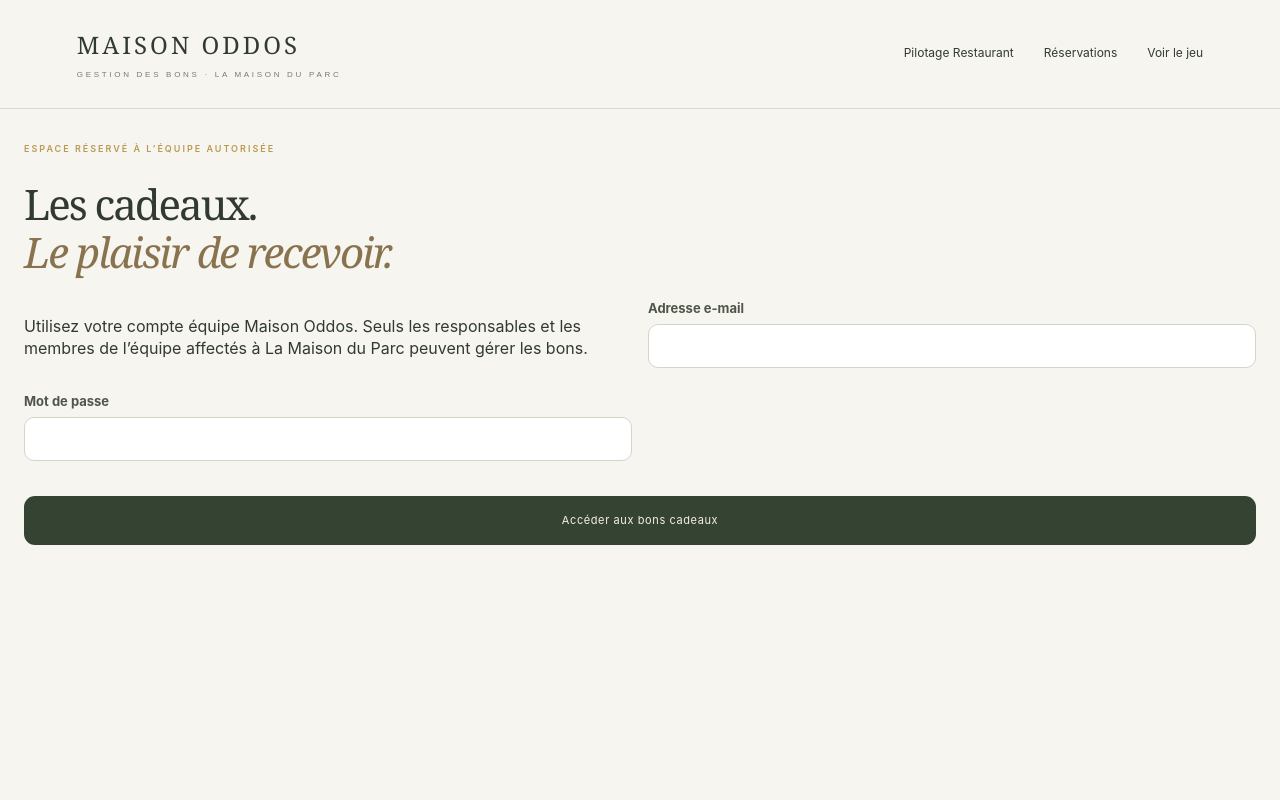
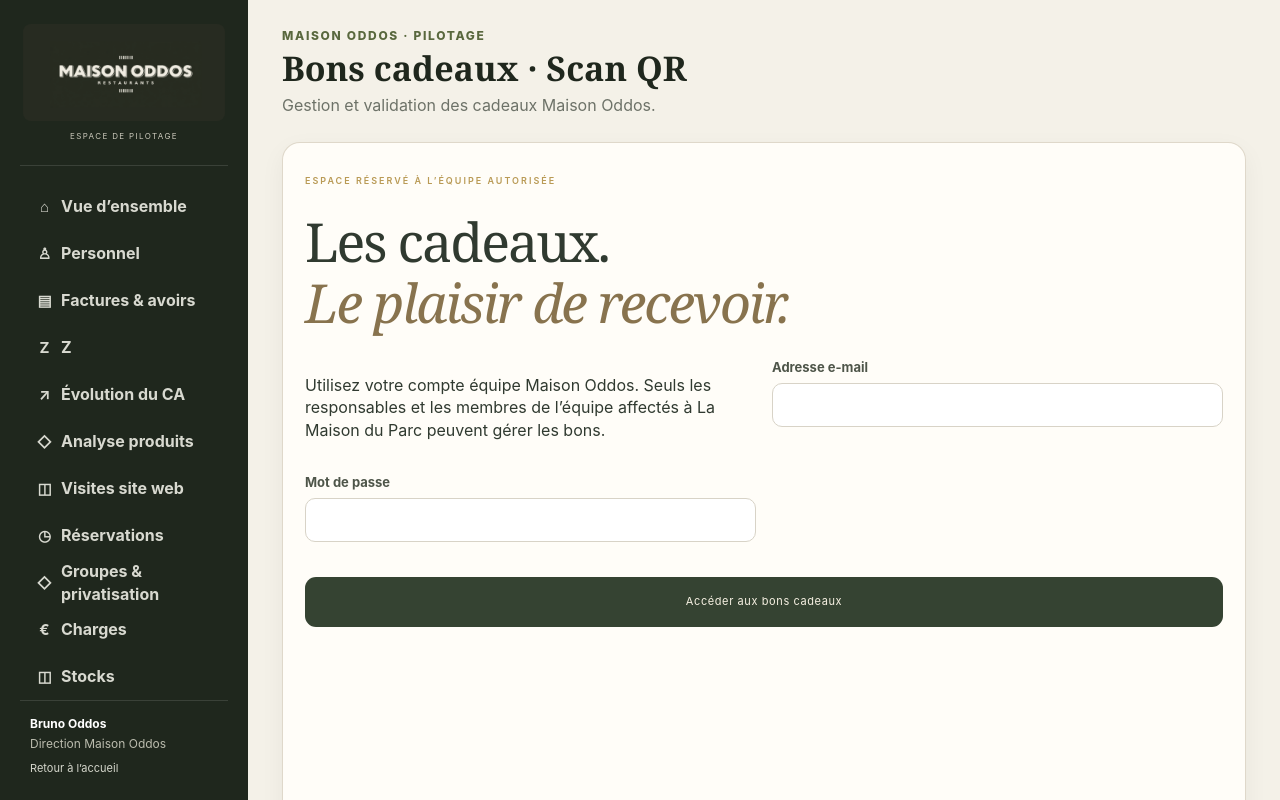
Before and after one commit to bodddos-create/MAISON-ODDOS, a Next.js app: page /bons-cadeaux in a window 1280 px wide. Shown: the top 800 px of the page. Built offline with nearby package versions, Linux system fonts and the light colour scheme.

Commit message:
Use shared Pilotage frame for gift management

```diff
--- a/app/bons-cadeaux/page.js
+++ b/app/bons-cadeaux/page.js
@@ -6,6 +6,7 @@ import BonScanner from "./BonScanner";
 import { gameStatistics, parisDay } from "../../lib/game-statistics";
 import { startsAt } from "../../lib/roue-config";
 import "../roue/roue.css";
+import PilotageFrame from "../PilotageFrame";
 const sb = createClient(
   "https://ldwgsogeqreywbqulqyj.supabase.co",
   "sb_publishable_heJuVcHJZcNkQm2w5Q2dIA_bUTPZTOE",
@@ -215,18 +216,7 @@ export default function Bons() {
   const analysis = gameStatistics(daily, entries, from, to);
   const peak = Math.max(1, ...analysis.days.map(d => d.plays));
   return (
-    <div className="wheel-app">
-      <header>
-        <a className="wordmark" href="/">
-          MAISON ODDOS<small>GESTION DES BONS · LA MAISON DU PARC</small>
-        </a>
-        <nav>
-          <a href="/">Pilotage Restaurant</a>
-          <a href="/reservations">Réservations</a>
-          <a href="/jeu">Voir le jeu</a>
-        </nav>
-      </header>
-      <main className="dashboard">
+    <PilotageFrame current="bons-cadeaux" title="Bons cadeaux · Scan QR" subtitle="Gestion et validation des cadeaux Maison Oddos."><section className="wheel-app dashboard">
         <p className="eyebrow">ESPACE RÉSERVÉ À L’ÉQUIPE AUTORISÉE</p>
         <h1>
           Les cadeaux.
@@ -492,7 +482,7 @@ export default function Bons() {
             </section>
           </div>
         )}
-      </main>
-    </div>
+      </section>
+    </PilotageFrame>
   );
 }
```
